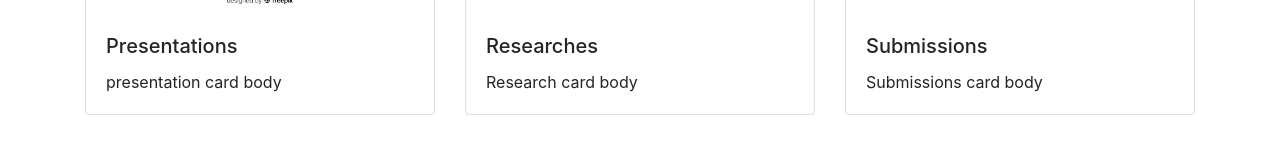
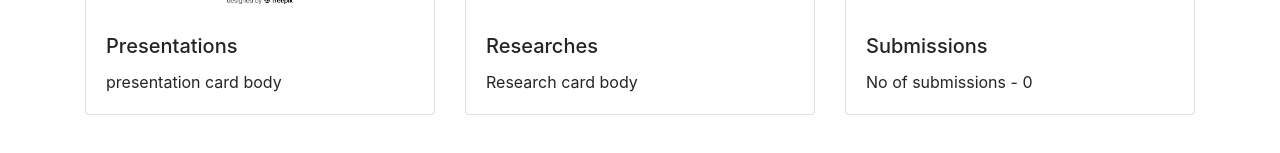
Before and after one commit to Y3S1Group33/Research-project-management-frontend, a React (Vite) app: page /panelMember/dashboard in a window 1280 px wide. Shown: the part 295-448 px from the top of the page. Built offline with nearby package versions, Linux system fonts and the light colour scheme; no server answers.

Commit message:
dashboard initial cards added

```diff
--- a/src/pages/panelMember/dashboard.jsx
+++ b/src/pages/panelMember/dashboard.jsx
@@ -1,9 +1,21 @@
-import React from 'react'
+import React, { useState, useEffect } from "react";
 import presentationIMG from '../../../public/images/presentations.webp'
 import researchIMG from '../../../public/images/reseachs.webp'
 import submissionsIMG from '../../../public/images/submission.webp'
 
 export default function dashboard() {
+
+  const [submissionDetails, setSubmissionDetails] = useState([]);
+
+  useEffect(() => {
+    fetch(`https://floating-meadow-01028.herokuapp.com/api/makeSubmission`)
+      .then((response) => response.json())
+      .then((responseData) => {
+        setSubmissionDetails(responseData);
+      });
+    console.log(submissionDetails);
+  }, []);
+
   return (
     <div class="container" style={{ marginTop:"20px"}}>
     <div class="row row-cols-1 row-cols-md-3 g-4">
@@ -30,7 +42,7 @@
       <img src={submissionsIMG} class="card-img-top" alt="..." />
       <div class="card-body">
         <h5 class="card-title">Submissions</h5>
-        <p class="card-text">Submissions card body</p>
+        <p class="card-text">No of submissions - {submissionDetails.length}</p>
       </div>
     </div>
   </div>
```
